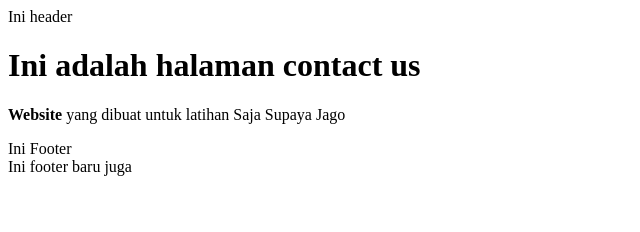
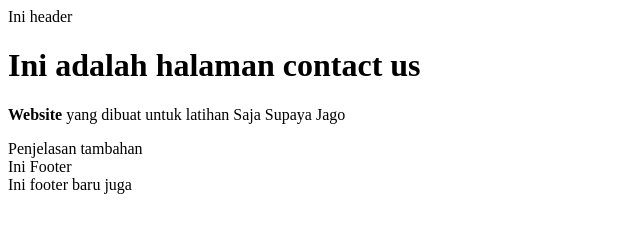
Before and after one commit to Ilham072/ProjectGit, a plain HTML site: page contact-us.html in a window 1280 px wide. Shown: the whole page, without its empty margins (0-640 px from the left). Drawn offline with Linux system fonts and the light colour scheme.

Commit message:
Perubahan di contact us

```diff
--- a/contact-us.html
+++ b/contact-us.html
@@ -9,6 +9,7 @@
     <header>Ini header</header>
     <h1>Ini adalah halaman contact us</h1>
     <p><b>Website</b> yang dibuat untuk latihan Saja Supaya Jago</p>
+    <div>Penjelasan tambahan</div>
     <footer>Ini Footer</footer>
     <footer>Ini footer baru juga</footer>
   </body>
```
